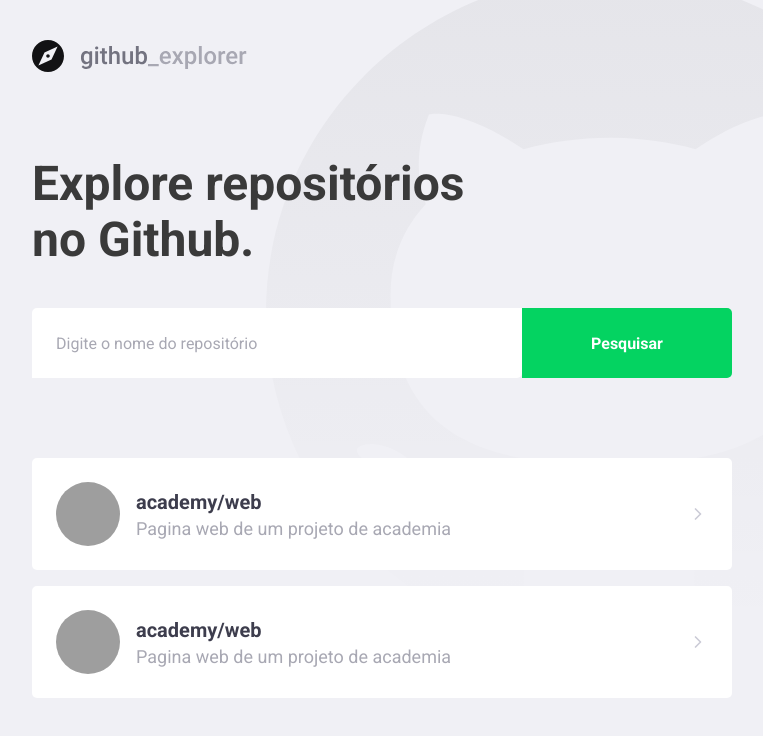
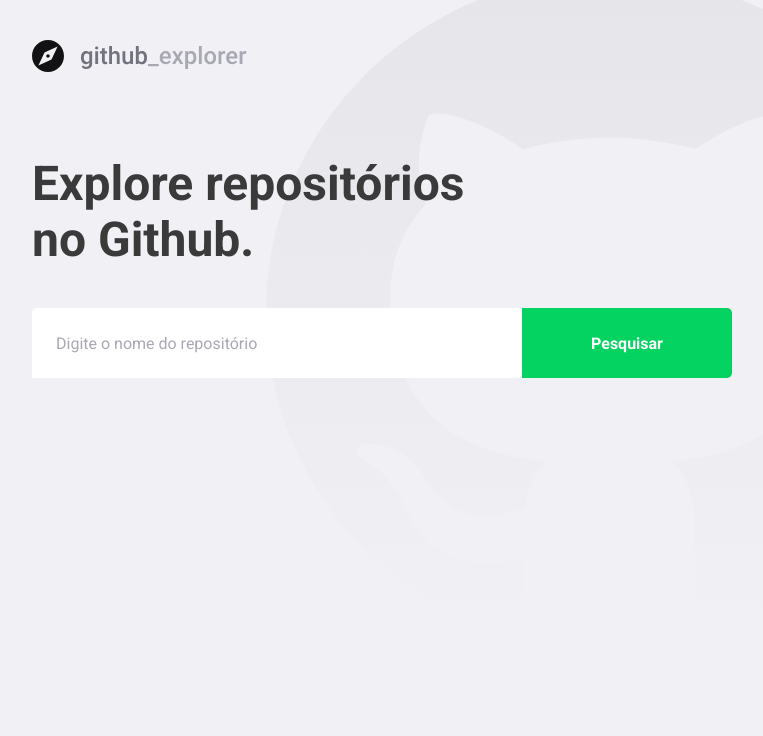
Before and after one commit to rafaelborges26/Repository-ReactJS-Bootcamp, a React (Create React App) app: page / in a window 1280 px wide. Shown: the top 736 px of the page, without its empty margins (148-911 px from the left). Built offline with nearby package versions, Linux system fonts and the light colour scheme; grey boxes are pictures that could not be loaded.

Commit message:
created the get api of github

```diff
--- a/package.json
+++ b/package.json
@@ -11,6 +11,7 @@
     "@types/react": "^16.9.0",
     "@types/react-dom": "^16.9.0",
     "@types/styled-components": "^5.1.2",
+    "axios": "^0.19.2",
     "polished": "^3.6.5",
     "react": "^16.13.1",
     "react-dom": "^16.13.1",
--- a/src/pages/Dashboard/index.tsx
+++ b/src/pages/Dashboard/index.tsx
@@ -1,45 +1,70 @@
-import React from 'react'
+import React, { useState, FormEvent } from 'react'
 import Logo from '../../assets/logo.svg'
 import { Title, Form, Repositories } from './styles'
 import { FiChevronRight } from 'react-icons/fi'
+import api from '../../services/api'
+import Repository from '../Repository'
+
+interface Repository {
+    full_name: string
+    description: string
+    owner: {
+        login: string
+        avatar_url: string
+    }
+}
+
+const Dashboard: React.FC = () => {
+
+    const [newRepo, setNewRepo] = useState('')
+    const [repositories, setRepositories ] = useState<Repository[]>([])
 
 
-const Dashboard: React.FC = () => {
+    async function handleAddRepository(event: FormEvent<HTMLFormElement>) {
+        event.preventDefault() //nao recarregar a pagina apos o clique
+
+        const response = await api.get<Repository>(`repos/${newRepo}`)
+        console.log(response.data)
+
+        const repository = response.data
+
+        setRepositories([...repositories, repository])
+        setNewRepo('')
+    }
+
   return (
        <>
     <img src={Logo} />
     <Title>Explore repositórios no Github.</Title>
 
-    <Form>
-        <input placeholder="Digite o nome do repositório" />
+    <Form onSubmit={handleAddRepository}>
+        <input
+            placeholder="Digite o nome do repositório"
+            value={newRepo}
+            onChange={(e) => setNewRepo(e.target.value)}
+        />
         <button type="submit">Pesquisar</button>
     </Form>
 
     <Repositories>
-    <a href="teste">
+    {repositories.map((repository) => (
+        <a key={repository.full_name} href="teste">
         <img
-            src="https://avatars1.githubusercontent.com/u/47359194?s=460&u=fbb5bd376a8fac2abd604caefe7c120013f812aa&v=4"
-            alt= "Rafael"
+            src={repository.owner.avatar_url}
+            alt= {repository.owner.login}
         />
         <div>
-            <strong>academy/web</strong>
-            <p>Pagina web de um projeto de academia</p>
-        </div>
-        <FiChevronRight size={20} />
-    </a>
-    <a href="teste">
-        <img
-            src="https://avatars1.githubusercontent.com/u/47359194?s=460&u=fbb5bd376a8fac2abd604caefe7c120013f812aa&v=4"
-            alt= "Rafael"
-        />
-        <div>
-            <strong>academy/web</strong>
-            <p>Pagina web de um projeto de academia</p>
+        <strong>{repository.full_name}</strong>
+        <p>{repository.description}</p>
         </div>
         <FiChevronRight size={20} />
     </a>
 
-    </Repositories>
+    )
+
+    )}
+
+      </Repositories>
     </>
 
     )
--- a/src/pages/Dashboard/styles.ts
+++ b/src/pages/Dashboard/styles.ts
@@ -82,7 +82,8 @@
     }
 
     div {
-        margin-left: 16px;
+        margin: 0 16px;
+        flex: 1;
 
         strong {
             font-size: 20px;
--- /dev/null
+++ b/src/services/api.ts
@@ -0,0 +1,7 @@
+import axios from 'axios'
+
+const api = axios.create({
+    baseURL: "https://api.github.com/"
+})
+
+export default api
```
Also changed, not shown: 1 other file (tests, documents, lock files or other folders).
